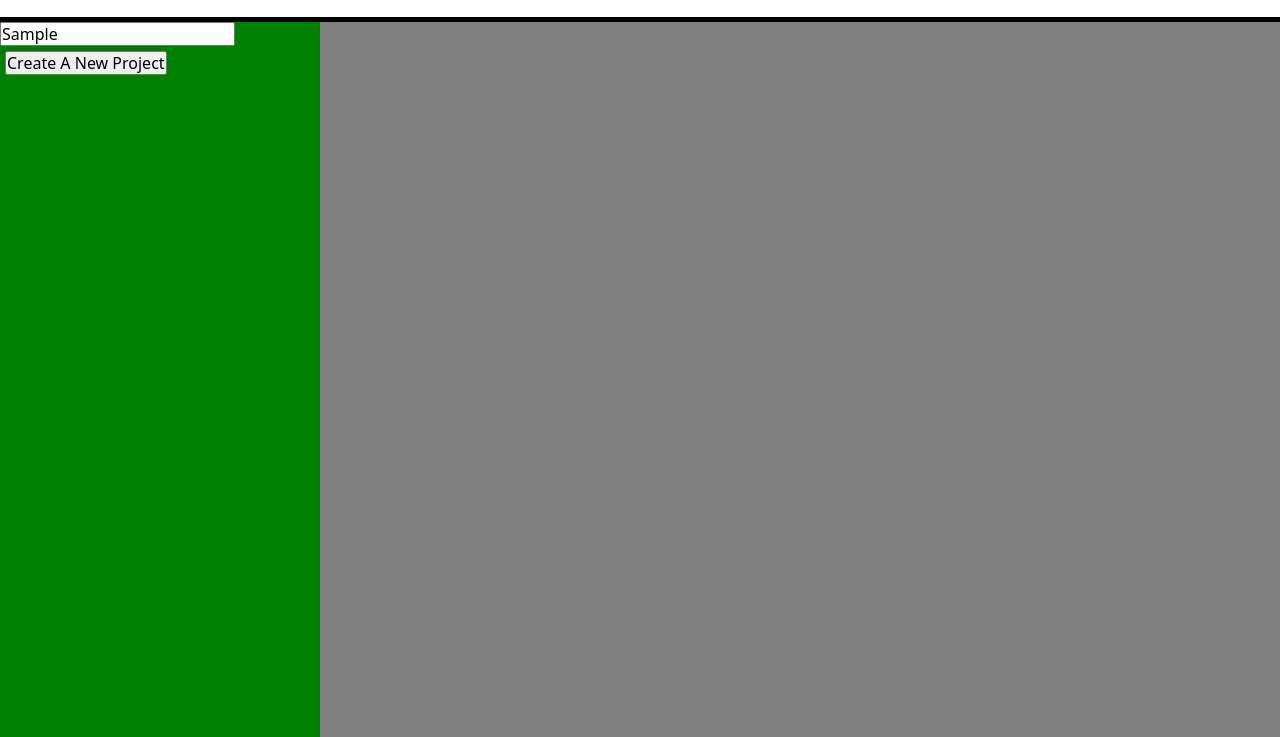
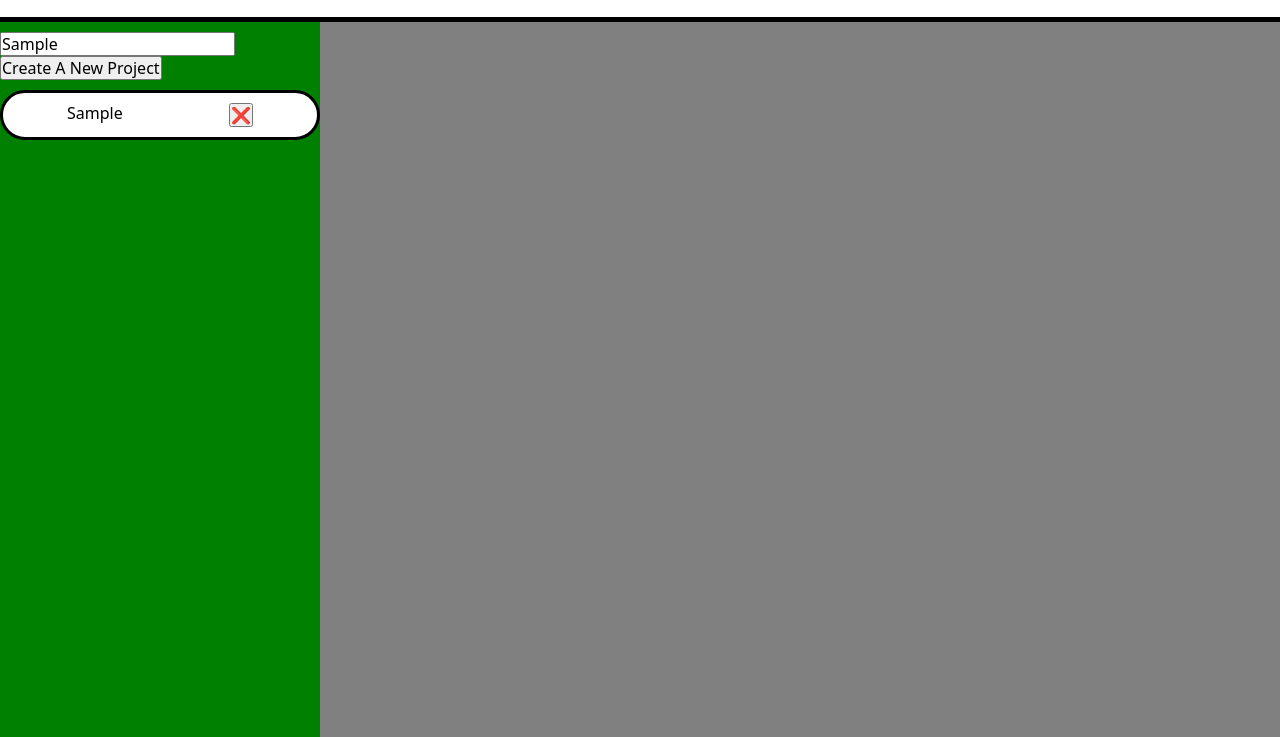
Before and after one commit to ArqamWaheed/todolist, a website built with webpack: page src/index.html in a window 1280 px wide. Both pictures are taken after typing "Sample" into the empty fields and a click on the button "Create A New Project". Shown: the part 63-800 px from the top of the page. Built offline with nearby package versions, Linux system fonts and the light colour scheme.

Commit message:
Add project functionality which is SRP compliant

```diff
--- a/src/DOM.js
+++ /dev/null
@@ -1,31 +0,0 @@
-import {createProject, allProjects} from "./projects";
-const $leftSidePanel = document.querySelector(".sidebar");
-const $displayPanel = document.querySelector(".display");
-
-function renderProject() {
-    const $projectNameInput = $leftSidePanel.querySelector("input");
-
-    console.log(validateProjectName($projectNameInput.value))
-    if (validateProjectName($projectNameInput.value) != false) {
-        const projectName = new createProject($projectNameInput.value);
-        const div = document.createElement("div");
-        div.classList.add(`${$projectNameInput.value}`);
-        $leftSidePanel.appendChild(div);
-        allProjects.push(projectName);
-    } else {
-        alert("Error, project name is already taken!");
-    }
-
-}
-
-function validateProjectName(name) { // Validating through className, which is the same as the projectName
-    const Divs = $leftSidePanel.querySelectorAll("div");
-    for (const div of Divs) {
-        if (div.className === name) {
-            return false;
-        }
-    }
-    return true;
-}
-
-export {renderProject, $leftSidePanel};
--- a/src/EventListeners.js
+++ b/src/EventListeners.js
@@ -1,7 +1,9 @@
-import { renderProject, $leftSidePanel } from "./DOM";
+import { $leftSidePanel } from "./LeftPanelDOM";
+import { modifyProject } from "./projects";
 
 const $createProjBtn = $leftSidePanel.querySelector(".createProjectButton");
 
 $createProjBtn.addEventListener('click', function() {
-    renderProject();
+    const $projectNameInput = $leftSidePanel.querySelector("input");
+    modifyProject.addProject($projectNameInput.value);
 });
--- /dev/null
+++ b/src/LeftPanelDOM.js
@@ -0,0 +1,27 @@
+const $leftSidePanel = document.querySelector(".sidebar");
+
+function renderProject(projectName) {
+    const div = document.createElement("div");
+    div.classList.add(`${projectName}`, "projectDiv");
+    const divText = document.createElement("p");
+    divText.textContent = `${projectName}`;
+    const divButton = document.createElement("button");
+    divButton.textContent = "❌";
+    $leftSidePanel.appendChild(div);
+    div.appendChild(divText);
+    div.appendChild(divButton);
+}
+
+function validateProjectName(name) { // Validating through className, which is the same as the projectName ; pinpoint any collision of class name
+    const Divs = $leftSidePanel.querySelectorAll("div");
+    for (const div of Divs) {
+        if (div.classList.contains(name)) {
+            alert("Error, projects cannot have the same name!");
+            return false;
+        }
+    }
+    return true;
+}
+
+
+export {renderProject, $leftSidePanel, validateProjectName};
--- a/src/index.html
+++ b/src/index.html
@@ -12,8 +12,10 @@
 
     <div class="main">
         <div class="sidebar">
-            <input type="text" name="project" id="project">
-            <button class="createProjectButton">Create A New Project</button>
+            <div class="projectCreationDiv">
+                <input type="text" name="project" id="project">
+                <button class="createProjectButton">Create A New Project</button>
+            </div>
 
         </div>
         <div class="display">
--- a/src/projects.js
+++ b/src/projects.js
@@ -1,3 +1,5 @@
+import { renderProject, validateProjectName } from "./LeftPanelDOM";
+
 const allProjects = [];
 
 function createProject(title) {
@@ -5,4 +7,19 @@ function createProject(title) {
     this.ids = [];
 }
 
-export {createProject, allProjects};
+const modifyProject = {
+    deleteProject(projectName) {
+
+    },
+
+    addProject(projectName) {
+
+        if (validateProjectName(projectName)) {
+            renderProject(projectName);
+            const projectObject = new createProject(projectName);
+            allProjects.push(projectObject);
+        }
+    }
+}
+
+export {createProject, allProjects, modifyProject};
--- a/src/styles.css
+++ b/src/styles.css
@@ -54,15 +54,41 @@ header {
 }
 
 .sidebar {
+  display: flex;
+  flex-direction: column;
+  align-items: center;
+  padding-top: 10px;
   background-color: green;
   width: 25vw;
 }
 
-.sidebar > button {
-  margin: 5px 0 0 5px;
-}
+
 
 .display {
   background: grey;
   width: 75vw;
 }
+
+.projectDiv {
+  width: 100%;
+  background-color: white;
+  border: 3px solid black;
+  border-radius: 25px;
+  padding: 10px 0 10px 0;
+  margin-top: 10px;
+  display: flex;
+  justify-content: space-between;
+}
+
+.projectDiv button {
+  margin-right: 5vw;
+  flex-shrink: 0;
+}
+
+.projectDiv p {
+  overflow: hidden;
+  white-space: nowrap;
+  flex-shrink: 1;
+  overflow: none;
+  margin-left: 5vw;
+}
```
